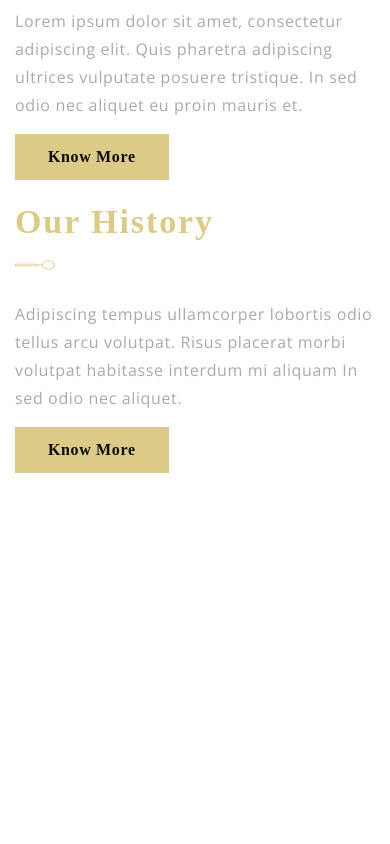
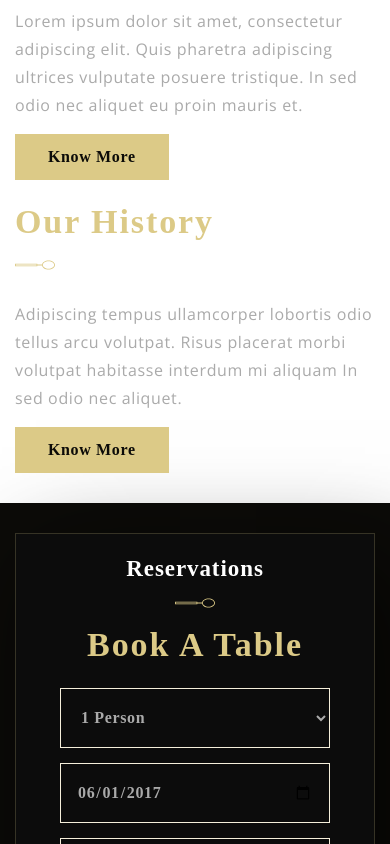
Before and after one commit to Elborn666/Gericht, a plain HTML site: page index.html in a window 390 px wide. Shown: the part 1156-2000 px from the top of the page. Before the commit the page ends 1659 px from the top, so only its background shows below. Drawn offline with nearby package versions, Linux system fonts and the light colour scheme; a web font is replaced by a local one.

Commit message:
зробив секцію резерв

```diff
--- a/index.html
+++ b/index.html
@@ -19,14 +19,14 @@
     <header class="header">
         <div class="header__container container">
             <div class="header__body">
-                <a href="./index.html" class="header__logo">Gerícht</a>
+                <a href="./index.html" class="header__logo">Gericht</a>
                 <nav class="header__nav">
                     <ul class="header__list">
                         <li class="header__item"><a href="./index.html" class="header__link">Home</a></li>
-                        <li class="header__item"><a href="" class="header__link">Pages</a></li>
-                        <li class="header__item"><a href="" class="header__link">Contact Us</a></li>
-                        <li class="header__item"><a href="" class="header__link">Blog</a></li>
-                        <li class="header__item"><a href="" class="header__link">Landing</a></li>
+                        <li class="header__item"><a href="#" class="header__link">Pages</a></li>
+                        <li class="header__item"><a href="#" class="header__link">Contact Us</a></li>
+                        <li class="header__item"><a href="#" class="header__link">Blog</a></li>
+                        <li class="header__item"><a href="#" class="header__link">Landing</a></li>
                     </ul>
                 </nav>
                 <div class="header__wrapper">
@@ -61,7 +61,7 @@
                     <div class="hero__wrapper">
                         <nav class="hero__nav">
                             <ul class="hero__list">
-                                <li class="hero__item"><a href="" class="hero__link">#Bar</a></li>
+                                <li class="hero__item"><a href="#" class="hero__link">#Bar</a></li>
                                 <li class="hero__item"><a href="./index.html" class="hero__link">#Gericht</a></li>
                             </ul>
                         </nav>
@@ -115,6 +115,32 @@
                 </div>
             </div>
         </section>
+        <section class="main__reserv">
+            <div class="main__reserv-container container">
+                <div class="main__reserv-body">
+                    <div class="main__reserv-lable">
+                        <p class="main__lable lable">Reservations</p>
+                    </div>
+                    <h2 class="main__reserv-title title">Book A Table</h2>
+                    <form class="main__reserv-form">
+                        <div class="wrapper-select">
+                            <select class="main__reserv-select">
+                                <option value="1 Person">1 Person</option>
+                                <option value="2 Person">2 Person</option>
+                                <option value="3 Person">3 Person</option>
+                                <option value="4 Person">4 Person</option>
+                                <option value="5 Person">5 Person</option>
+                                <option value="6 Person">6 Person</option>
+                                <option value="7 Person">7 Person</option>
+                            </select>
+                            <input type="date" value="2017-06-01" class="main__reserv-date">
+                            <input type="time" value="13:30" class="main__reserv-time">
+                        </div>
+                        <button class="main__reserv-button button-gold">Book Now</button>
+                    </form>
+                </div>
+            </div>
+        </section>
     </main>
 
     <footer class="footer">
--- a/sass/_main-reserv.scss
+++ b/sass/_main-reserv.scss
@@ -0,0 +1,104 @@
+.main__reserv {
+    background-color: var(--bg-color);
+}
+.main__reserv-container {
+    padding-top: 157px;
+    padding-bottom: 152px;
+}
+.main__reserv-body {
+    display: flex;
+    flex-direction: column;
+    align-items: center;
+    padding: 48px 32px;
+    border: 1px solid rgba(220, 202, 135, 0.20);
+    background:#0C0C0C;
+    box-shadow: 22px 30px 95px 1px rgba(0, 0, 0, 0.70);
+}
+.main__lable {
+    display: flex;
+    flex-direction: column;
+    align-items: center;
+    &::after {
+        content: "";
+        display: block;
+        background-image: url('../icon/spoon.svg');
+        background-repeat: no-repeat;
+        background-position: center;
+        background-size: contain;
+        width: 40px;
+        height: 40px;
+    }
+}
+.main__reserv-title {
+    margin-bottom: 64px;
+}
+.main__reserv-form {
+    display: flex;
+    flex-direction: column;
+    align-items: center;
+}
+.wrapper-select {
+    display: flex;
+    gap: 32px;
+}
+.main__reserv-select,
+.main__reserv-date,
+.main__reserv-time {
+    padding: 16px;
+    width: 412px;
+    height: 60px;
+
+    font-family:" Cormorant Upright";
+    font-size: 16px;
+    font-weight: 600;
+    line-height: 1.75; /* 28px */
+    letter-spacing: 0.64px;
+    color: var(--general-color);
+    border: 1px solid var(--light-gold-color);
+    background-color: inherit;
+}
+.main__reserv-button {
+    margin-top: 64px;
+}
+@media screen and (max-width: 1399.98px){
+    .wrapper-select {
+        flex-direction: column;
+    }
+}
+@media screen and (max-width: 991.98px){
+    .main__reserv-container {
+        padding-top: 60px;
+        padding-bottom: 90px;
+    }
+    .main__reserv-title {
+        margin-bottom: 30px;
+    }
+    .main__reserv-button {
+        margin-top: 30px;
+    }
+}
+@media screen and (max-width: 767.98px){
+    .main__reserv-container {
+        padding-top: 30px;
+        padding-bottom: 30px;
+    }
+    .main__reserv-body {
+        padding: 20px 15px;
+    }
+    .main__reserv-title {
+        margin-bottom: 20px;
+    }
+    .wrapper-select {
+        gap: 15px;
+    }
+    .main__reserv-button {
+        margin-top: 20px;
+    }
+}
+@media screen and (max-width: 479.98px){
+    .main__reserv-select,
+    .main__reserv-date,
+    .main__reserv-time {
+        width: 270px;
+    }
+}
```
Also changed, not shown: css/main.css, css/main.min.css, 2 other files.
